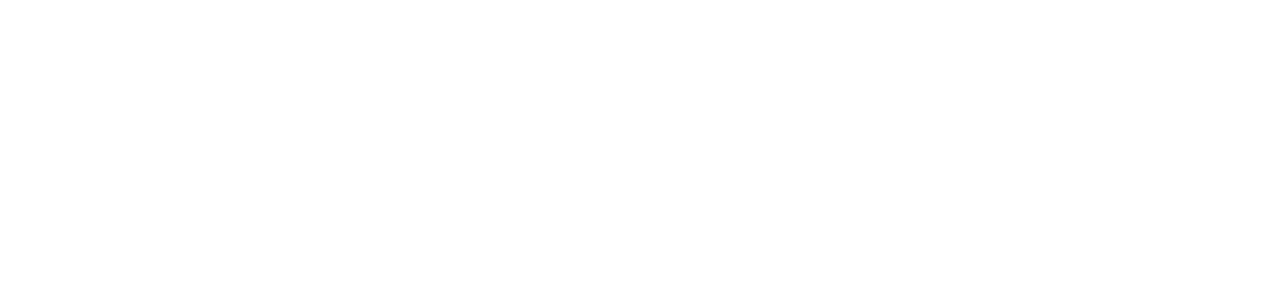
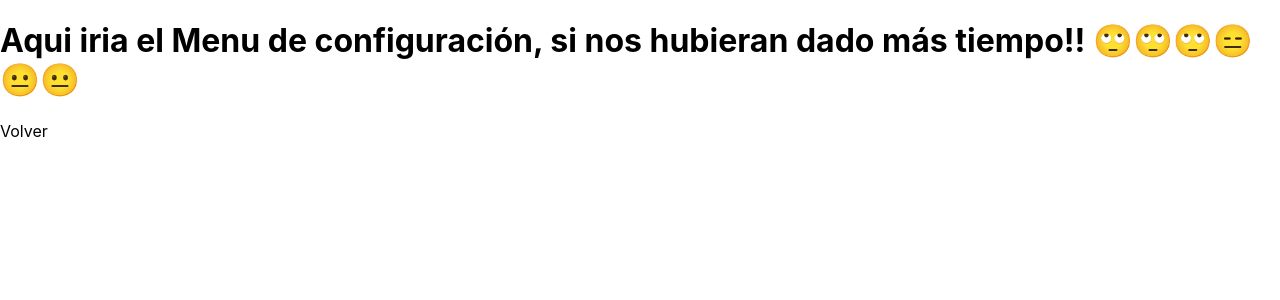
Before and after one commit to ClubMaple/ARA, a React (Create React App) app: page /settings in a window 1280 px wide. Before the commit this address had no page. Shown: the top 300 px of the page. Built offline with nearby package versions, Linux system fonts and the light colour scheme.

Commit message:
Navigation

```diff
--- a/src/App.js
+++ b/src/App.js
@@ -7,6 +7,8 @@ import { BrowserRouter, Routes, Route } from 'react-router-dom';
 import FirstScreen from './Screens/FirstScreen';
 import Home from './Screens/Home';
 import RegisterForm from './Screens/RegisterForm';
+import FakeCall from './Screens/FakeCall';
+import Settings from './Screens/Settings';
 
 /* Ahora no cuenta con una forma de navegar entre pantallas, para ver las diferentes pantallaas puedes cambiar
 de pantalla cambiandolo por la pantalla que quieres ver  ( Home , FirstScreen o RegisterForm )*/
@@ -18,6 +20,8 @@ function App() {
         <Route path="/" element={<FirstScreen />} />
         <Route path="/home" element={<Home />} />
         <Route path="/register" element={<RegisterForm />} />
+        <Route path="/fakeCall" element={<FakeCall />} />
+        <Route path="/settings" element={<Settings />} />
       </Routes>
     </BrowserRouter>
   );
--- a/src/Components/Layouts/NavBar.jsx
+++ b/src/Components/Layouts/NavBar.jsx
@@ -1,14 +1,16 @@
 import React from "react";
+import { Link } from "react-router-dom";
 import Styles from "./NavBar.module.css";
 
 const Navbar = () => {
     return(
         <div className={Styles.navbar}>
-            <div className={Styles.navbar__links}>
-                <a href="#" className={Styles.navbar__link}>Home</a>
-                <a href="#" className={Styles.navbar__link}>FakeCall</a>
-                <a href="#" className={Styles.navbar__link}>Settings</a>
-            </div>
+            <ul className={Styles.navbar__links}>
+                <li className={Styles.navbar__link}><Link to="/home">Home</Link></li>
+                <li className={Styles.navbar__link}><Link to="/fakeCall">FakeCall</Link></li>
+                <li className={Styles.navbar__link}><Link to="/settings">Configuraciones</Link></li>
+
+            </ul>
         </div>
     )
 
--- a/src/Components/Layouts/NavBar.module.css
+++ b/src/Components/Layouts/NavBar.module.css
@@ -7,6 +7,8 @@
     background-color: rgb(117, 117, 117);
 }
 .navbar__links{
+    padding: 0;
+    list-style: none;
     display: flex;
     width: 100%;
     height: 10vh;
@@ -14,5 +16,10 @@
     align-items: center;
 }
 .navbar__link{
+    font-size: larger;
+    font-weight: bold;
+}
+a{
+    text-decoration: none;
     color: white;
 }
--- a/src/Screens/FakeCall.jsx
+++ b/src/Screens/FakeCall.jsx
@@ -0,0 +1,16 @@
+import React from "react";
+import Styles from "./FakeCall.module.css";
+import { Link } from "react-router-dom";
+
+
+function FakeCall () {
+    return (
+        <div className={Styles.container}>
+            <h1 style={{color:"black"}}>Aqui iria el fake Call, si mi equipo hubiese hecho alguno!!</h1>
+            <Link to="/home" style={{color: "black"}}>Volver</Link>
+
+        </div>
+    )
+}
+
+export default FakeCall;
--- a/src/Screens/FirstScreen.jsx
+++ b/src/Screens/FirstScreen.jsx
@@ -1,6 +1,6 @@
 import React from "react";
+import { Link } from "react-router-dom";
 import Styles from "./FirstScreen.module.css";
-import { Link } from "react-router-dom";
 
 
 function FirstScreen () {
@@ -9,6 +9,7 @@ function FirstScreen () {
         <div className={Styles.container}>
             <div className={Styles.bienvenida}>
                 <h1>Bienvenido a la App</h1>
+                <img src="/logoPlaceHolder.png" alt="" />
             </div>
             <div className={Styles.botones}>
                 <button><Link to="/register">Registro</Link></button>
--- a/src/Screens/FirstScreen.module.css
+++ b/src/Screens/FirstScreen.module.css
@@ -6,8 +6,11 @@
     min-height: 100vh;
     text-align: center;
 }
-.bienvenida{
+.bienvenida {
     font-size: 30px;
+}
+h1{
+    color: black !important;
 }
 .botones{
     display: flex;
--- a/src/Screens/Settings.jsx
+++ b/src/Screens/Settings.jsx
@@ -0,0 +1,18 @@
+import React from "react";
+import Styles from "./Settings.module.css";
+import { Link } from "react-router-dom";
+
+
+function Settings () {
+    return (
+        /* Aqui va un contenedor -> texto de bienvenida, Explicación de la app -> Boton de Registro, Boton de Ingresar */
+        <div className={Styles.container}>
+            <div className={Styles.container}>
+                <h1 style={{color:"black"}}>Aqui iria el Menu de configuración, si nos hubieran dado más tiempo!! 🙄🙄🙄😑😐😐</h1>
+            </div>
+            <Link to="/home" style={{color: "black"}}>Volver</Link>
+        </div>
+    )
+}
+
+export default Settings;
```
Also changed, not shown: src/Screens/FakeCall.module.css (added), src/Screens/Settings.module.css (added).
